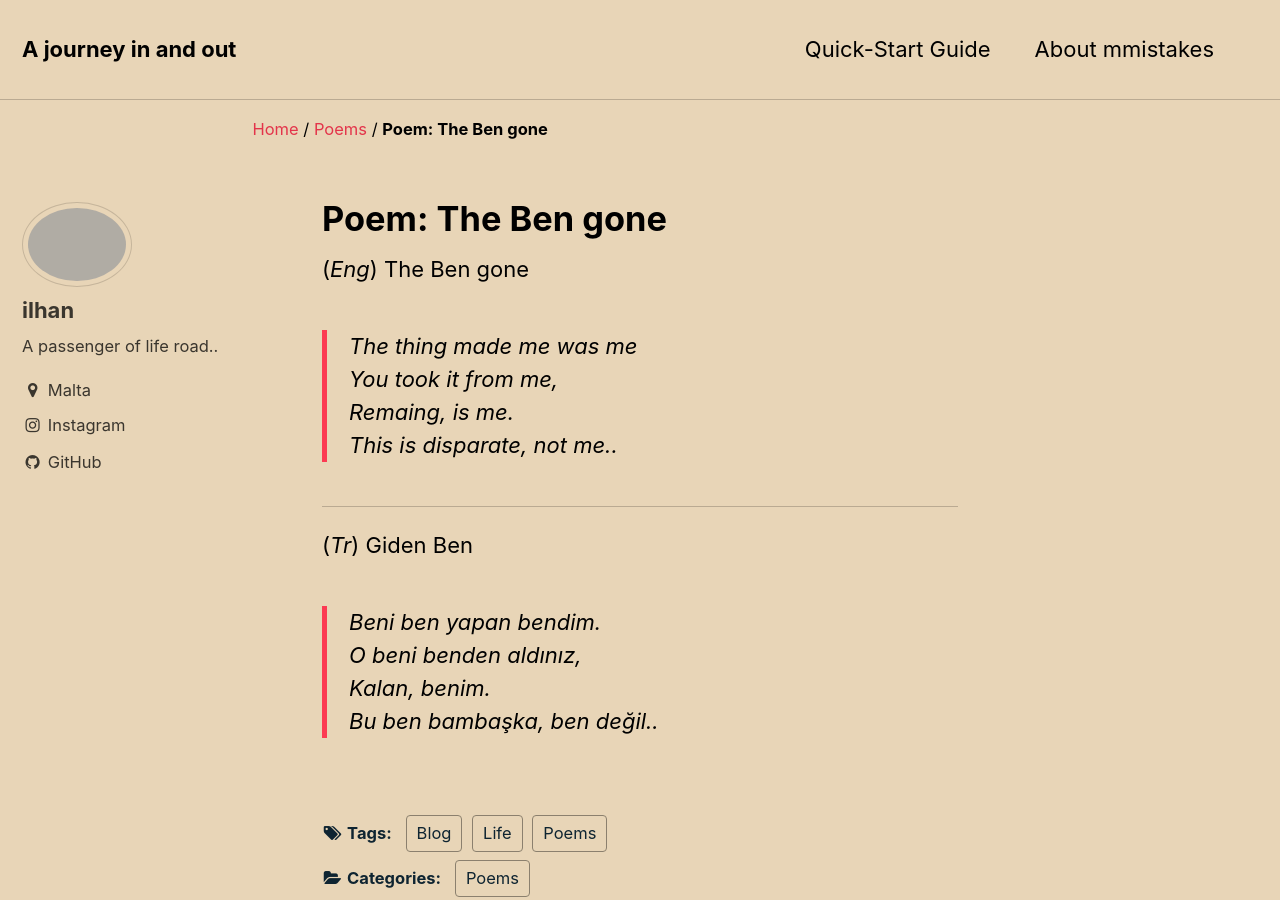
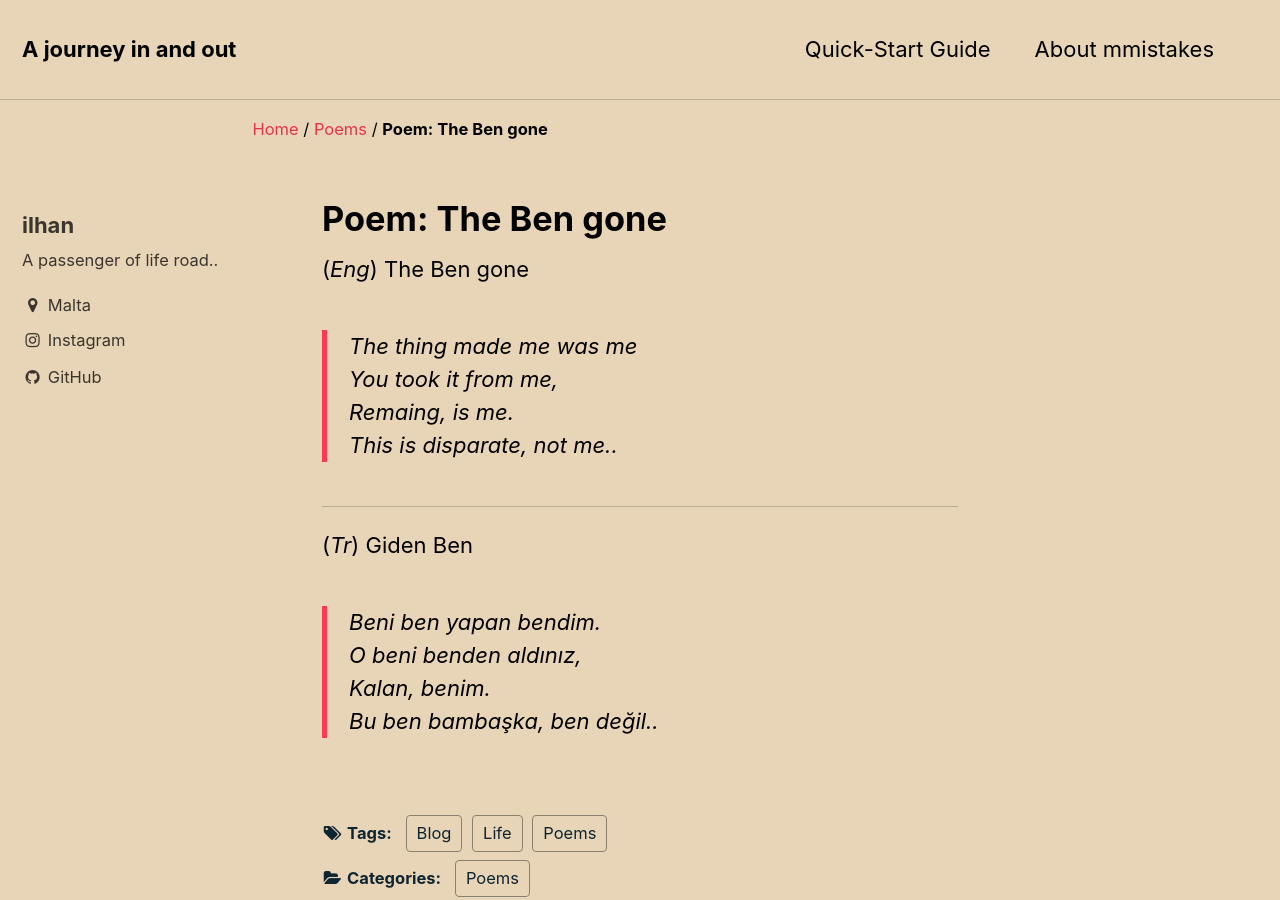
Before and after one commit to ilhangoren/ilhangoren.github.io, a Jekyll site: the page built from _posts/2018-2-09-Giden ben.md, in a window 1280 px wide and 900 px high. Built offline with Jekyll 4.4.1, drawn with Linux system fonts in a browser that asks for light colours.

Commit message:
profil pic is removed

```diff
--- a/_config.yml
+++ b/_config.yml
@@ -84,7 +84,7 @@ analytics:
 # Site Author
 author:
   name             : "ilhan"
-  avatar           : /assets/images/profil_malta.jpg" # path of avatar image, e.g. "/assets/images/bio-photo.jpg"
+  avatar           : #/assets/images/profil_malta.jpg" # path of avatar image, e.g. "/assets/images/bio-photo.jpg"
   bio              : "A passenger of life road.."
   location         : "Malta"
   email            :
--- a/_layouts/home.html
+++ b/_layouts/home.html
@@ -1,5 +1,6 @@
 ---
 layout: default
+author_profile: true
 ---
 
 <h3 class="archive__subtitle">{{ site.data.ui-text[site.locale].recent_posts | default: "Recent Posts" }}</h3>
```
